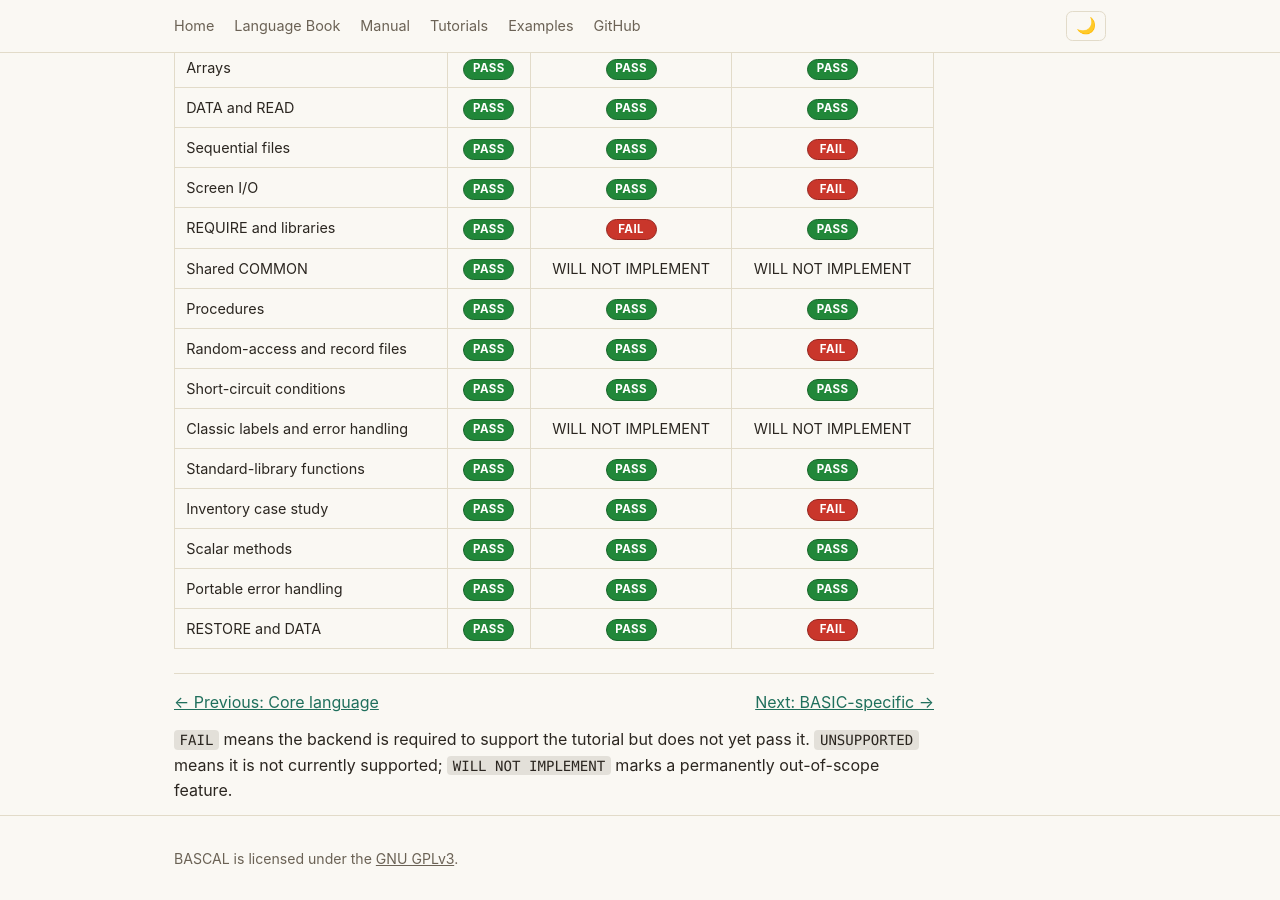
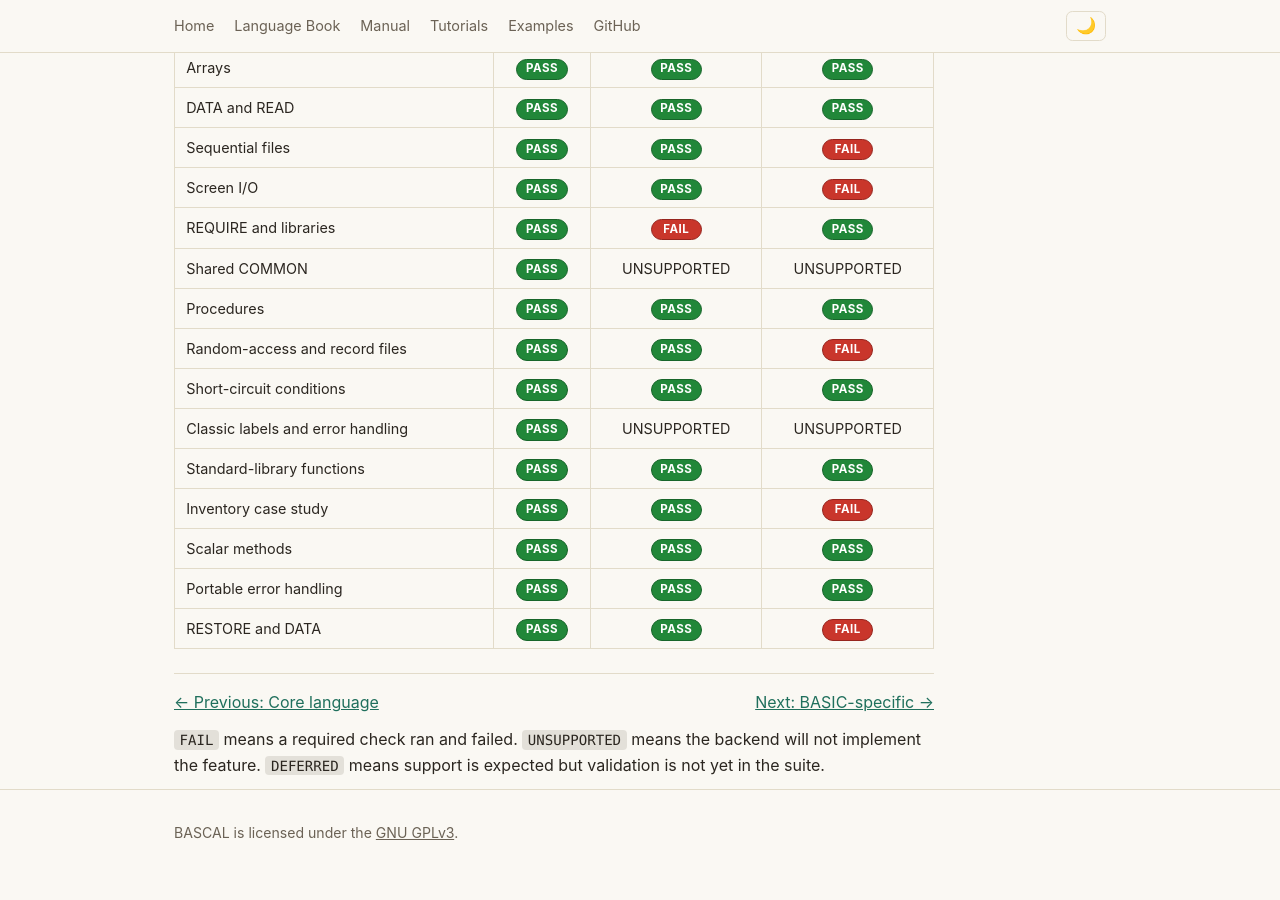
Before and after one commit to johnjoeallen/bascal, an MkDocs documentation site: the page built from docs/conformance/tutorials.md, in a window 1280 px wide and 900 px high, scrolled down 561 px. Built offline with MkDocs 1.6.1, drawn with Linux system fonts in a browser that asks for light colours.

```diff
--- a/docs/conformance/tutorials.md
+++ b/docs/conformance/tutorials.md
@@ -16,11 +16,11 @@
 | Sequential files | PASS | PASS | FAIL |
 | Screen I/O | PASS | PASS | FAIL |
 | REQUIRE and libraries | PASS | FAIL | PASS |
-| Shared COMMON | PASS | WILL NOT IMPLEMENT | WILL NOT IMPLEMENT |
+| Shared COMMON | PASS | UNSUPPORTED | UNSUPPORTED |
 | Procedures | PASS | PASS | PASS |
 | Random-access and record files | PASS | PASS | FAIL |
 | Short-circuit conditions | PASS | PASS | PASS |
-| Classic labels and error handling | PASS | WILL NOT IMPLEMENT | WILL NOT IMPLEMENT |
+| Classic labels and error handling | PASS | UNSUPPORTED | UNSUPPORTED |
 | Standard-library functions | PASS | PASS | PASS |
 | Inventory case study | PASS | PASS | FAIL |
 | Scalar methods | PASS | PASS | PASS |
@@ -32,4 +32,4 @@
   <a href="basic/">Next: BASIC-specific →</a>
 </nav>
 
-`FAIL` means the backend is required to support the tutorial but does not yet pass it. `UNSUPPORTED` means it is not currently supported; `WILL NOT IMPLEMENT` marks a permanently out-of-scope feature.
+`FAIL` means a required check ran and failed. `UNSUPPORTED` means the backend will not implement the feature. `DEFERRED` means support is expected but validation is not yet in the suite.
```
Also changed, not shown: docs/conformance.md (+2 -2 lines), 2 other files.
